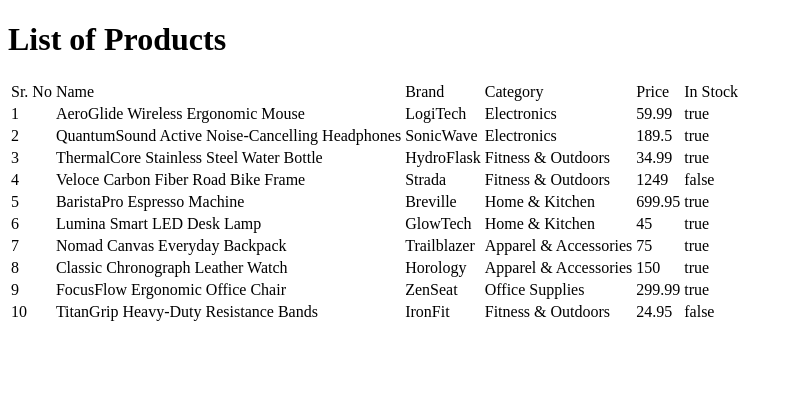
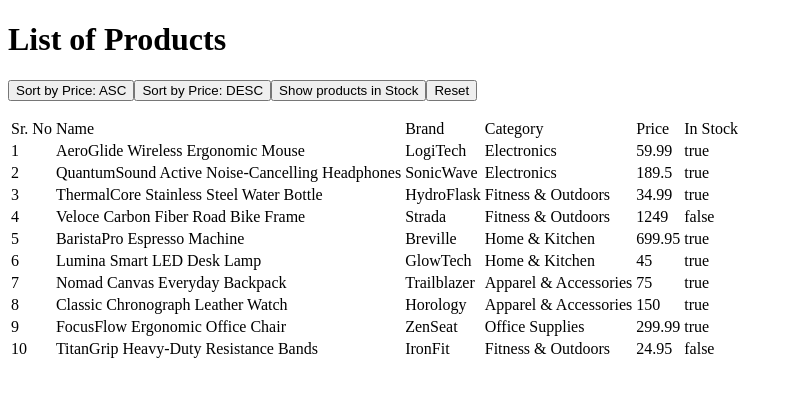
Before and after one commit to Janjitha/Java_FSD_Hex_2026, a React (Vite) app in the folder PL-SQL/MyReactApp/: page / in a window 1280 px wide. Shown: the top 396 px of the page, without its empty margins (0-793 px from the left). Built offline with nearby package versions, Linux system fonts and the light colour scheme.

Commit message:
React Fundamentals Ex-3 Array Operations Filter Sort and Spread Operator

```diff
--- a/PL-SQL/MyReactApp/src/components/Products.jsx
+++ b/PL-SQL/MyReactApp/src/components/Products.jsx
@@ -2,11 +2,37 @@
 import { products } from "../sample data/products"
 function Products() {
 
+     const [productData, setProductData] = useState(products)
+
+    const SortByPrice = (direction)=>{
+
+        if(direction === 'ASC')
+           setProductData( [...productData].sort((p1,p2)=> p1.price - p2.price))
+        if(direction === 'DESC')
+           setProductData( [...productData].sort((p1,p2)=> p2.price - p1.price))
+    }
+
+    const FilterInStock = ()=>{
+        setProductData([...productData].filter(p=>p.inStock === true))
+    }
+
+    const reset=()=>{
+        setProductData(products)
+    }
+
     return (
         <div>
             <h1>List of Products</h1>
+            <div>
+                <p>
+                    <button onClick={()=>SortByPrice('ASC')}>Sort by Price: ASC</button>
+                    <button onClick={()=>SortByPrice('DESC')}>Sort by Price: DESC</button>
+                    <button onClick={()=>FilterInStock()}>Show products in Stock</button>
+                    <button onClick={()=>reset()}>Reset</button>
+                </p>
+            </div>
             <table>
-
+                <thead>
                 <tr>
                     <td>Sr. No</td>
                     <td>Name</td>
@@ -16,11 +42,13 @@
                     <td>In Stock</td>
                     <td> </td>
                 </tr>
-
+                </thead>
                 <tbody>
                     {
-                        products.map((p, index) => (
-                            <tr>
+                        // products.map((p, index) => (
+                        //     <tr>
+                        productData.map((p, index) => (
+                            <tr key ={index}>
                                 <td>{index + 1}</td>
                                 <td>{p.name}</td>
                                 <td>{p.brand}</td>
```
